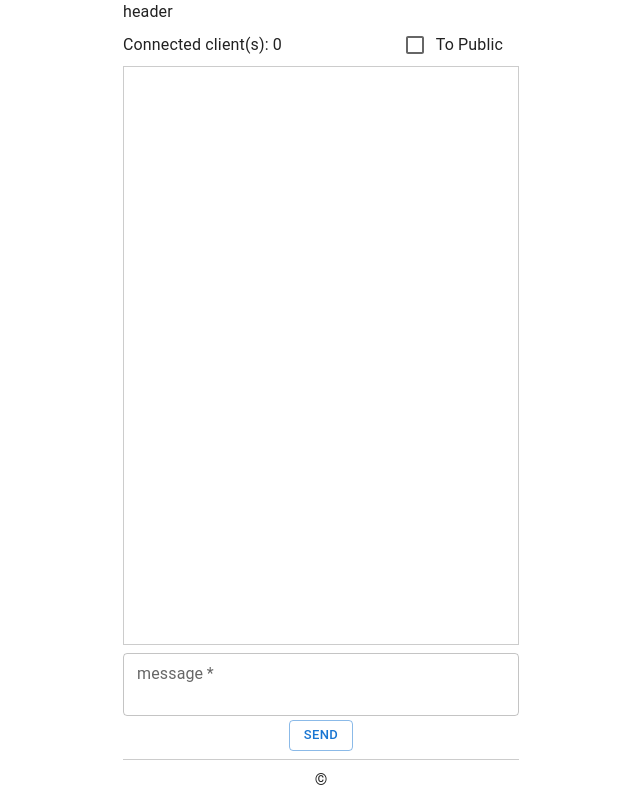
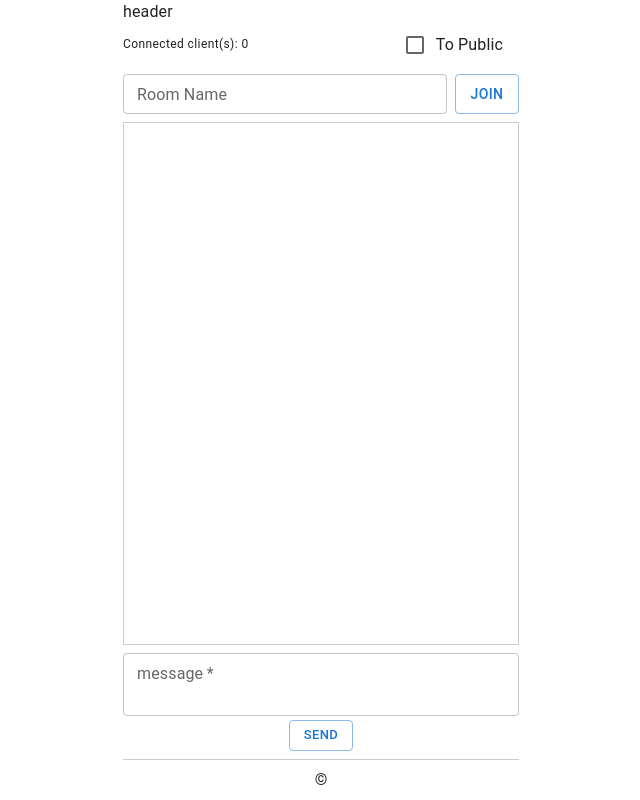
Before and after one commit to techBoolo/chat-simple-fe, a React (Create React App) app: page / in a window 1280 px wide. Both pictures are taken after a click on the label "To Public". Shown: the whole page, without its empty margins (319-959 px from the left). Built offline with nearby package versions, Linux system fonts and the light colour scheme; no server answers.

Commit message:
add / join new room

```diff
--- a/src/App.js
+++ b/src/App.js
@@ -56,7 +56,7 @@ const App = () => {
     <CssBaseline />
     <Container maxWidth='xs' sx={{ height: '100vh', display: 'flex', flexDirection: 'column' }}>
       <Header />
-      <Info />
+      <Info socket={socket} />
       <Box sx={{ flex: 1, overflowY: 'scroll', border: '1px solid #ccc', pb: '1rem'  }}>
         { toPublic ? (
             <PublicConversation />
--- a/src/components/Info/index.js
+++ b/src/components/Info/index.js
@@ -1,21 +1,59 @@
+import { useState } from 'react'
 import { useSelector, useDispatch } from 'react-redux'
 
-import { setToPublic } from '../../redux/reducers/chatSlice.js'
+import { setToPublic, setCurrentRoom } from '../../redux/reducers/chatSlice.js'
 import Box from '@mui/material/Box'
+import Stack from '@mui/material/Stack'
 import Typography from '@mui/material/Typography'
 import FormControlLabel from '@mui/material/FormControlLabel'
 import Checkbox from '@mui/material/Checkbox'
+import TextField from '@mui/material/TextField'
+import Button from '@mui/material/Button'
 
-const Info = (props) => {
-  const { toPublic, clientCount } = useSelector(state => state.chat)
+const Info = ({ socket }) => {
+  const [ roomNameText, setRoomNameText ] = useState('')
+  const { toPublic, clientCount, currentRoom } = useSelector(state => state.chat)
   const dispatch = useDispatch()
+
+  const handleTextChange = (ev) => {
+    if(ev.target.name === 'room') {
+      setRoomNameText(ev.target.value)
+    }
+  }
 
   const changeToPublic = (ev) => {
     dispatch(setToPublic(ev.target.checked))
   }
+
+  const handleRoomNameChange = (ev) => {
+    ev.preventDefault()
+    if(roomNameText.trim().match(/^\s*$/) || (currentRoom === roomNameText)) {
+      setRoomNameText('')
+      return
+    }
+    socket.emit('join-room', { room: roomNameText }, (err, data) => {
+      if(!err) {
+        dispatch(setCurrentRoom(data))
+        setRoomNameText('')
+      }
+    })
+  }
+
+  // prevent event from propagating when pressing on text field
+  // planned to use it as a selector for already joined rooms and new room
+  const handleKey = (ev) => {
+    if(ev.code === 'Enter') {
+      ev.preventDefault()
+    }
+  }
+
   return (
-    <Box sx={{ display: 'flex', justifyContent: 'space-between', alignItems: 'center' }}>
-      <Typography>Connected client(s): { clientCount }</Typography>
+    <Stack sx={{ mb: '0.5rem'}}>
+      <Box sx={{ display: 'flex', justifyContent: 'space-between', alignItems: 'center', mb: '0.5rem' }}>
+        <Stack>
+          <Typography variant='caption'>Connected client(s): { clientCount }</Typography>
+          { !toPublic && currentRoom && <Typography variant='caption'>Current room: {currentRoom}</Typography> }
+        </Stack>
         <FormControlLabel
           control={
             <Checkbox
@@ -26,6 +64,28 @@ const Info = (props) => {
           label={`To Public`}
         />
       </Box>
+
+      { !toPublic &&
+        <Stack>
+          <form onSubmit={handleRoomNameChange}>
+            <Box sx={{ display: 'flex' }}>
+              <TextField
+                type='text'
+                name='room'
+                label='Room Name'
+                placeholder='Please enter the room name'
+                size='small'
+                fullWidth
+                value={roomNameText}
+                onChange={(ev) => handleTextChange(ev) }
+                onKeyPress={(ev) => handleKey(ev)}
+              />
+              <Button sx={{ ml: '0.5rem' }} variant='outlined' type='submit'>join</Button>
+            </Box>
+          </form>
+        </Stack>
+      }
+    </Stack>
   );
 };
 
--- a/src/redux/reducers/chatSlice.js
+++ b/src/redux/reducers/chatSlice.js
@@ -4,6 +4,7 @@ const initialState = {
   toPublic: true,
   clientCount: 0,
   publicConversation: [],
+  currentRoom: null
 }
 
 const chatSlice = createSlice({
@@ -18,9 +19,12 @@ const chatSlice = createSlice({
     },
     addPublicConversation: (state, action) => {
       state.publicConversation.push(action.payload)
-    }
+    },
+    setCurrentRoom: (state, action) => {
+      state.currentRoom = action.payload
+    },
   }
 })
 
-export const { setToPublic, setClientCount, addPublicConversation } = chatSlice.actions
+export const { setToPublic, setClientCount, addPublicConversation, setCurrentRoom } = chatSlice.actions
 export default chatSlice.reducer
```
Lines whose indentation alone changed are shown as unchanged.
